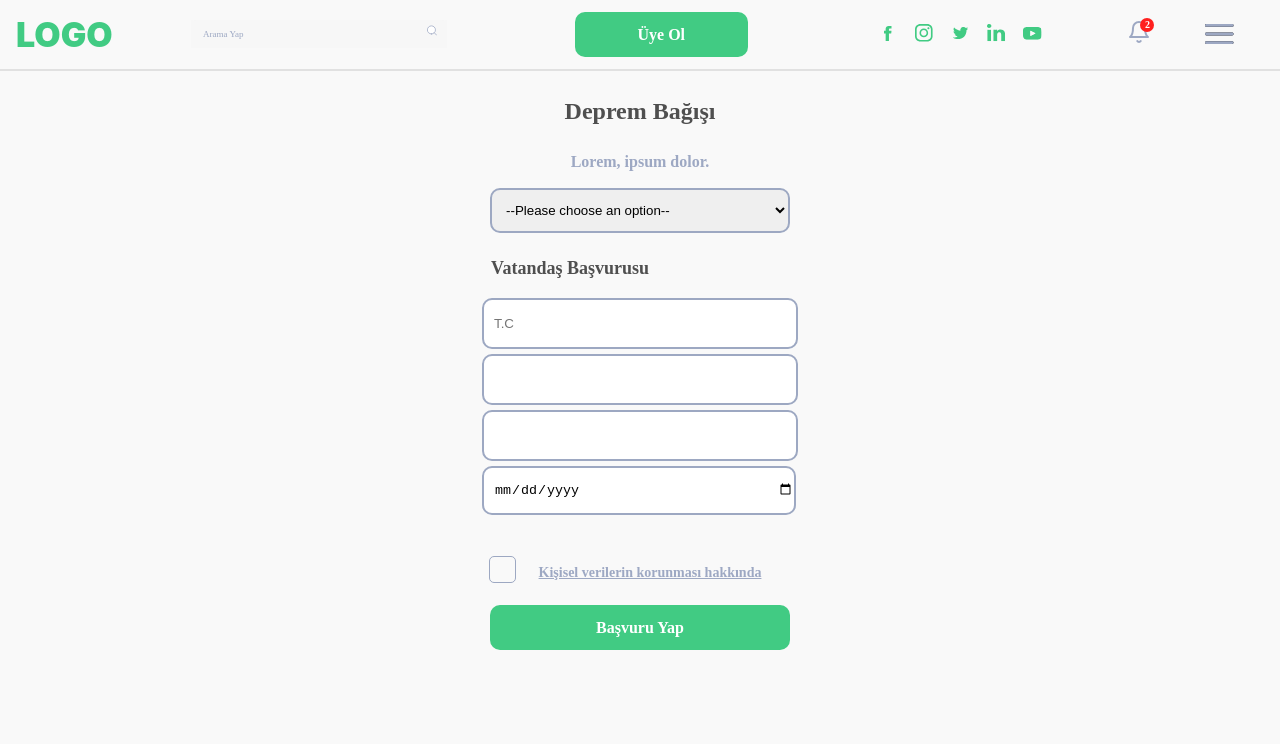
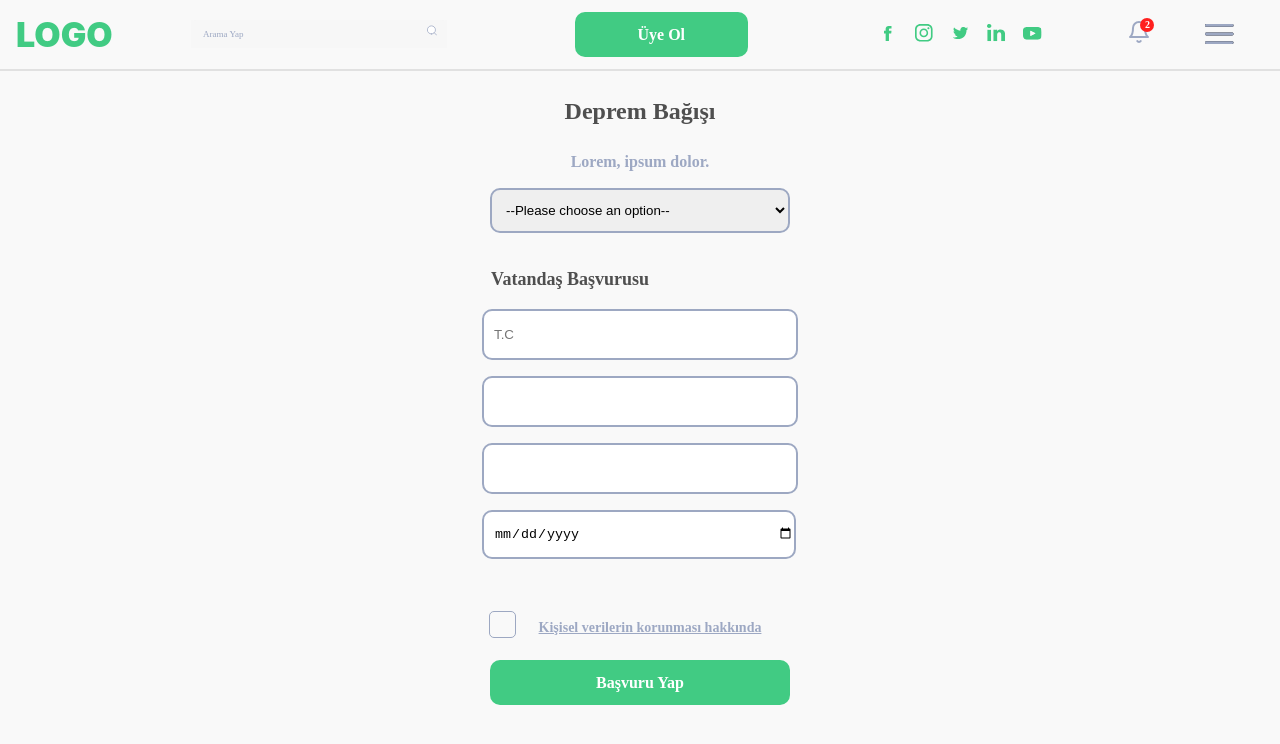
Before and after one commit to ercanakalar/izmir-inovasyon-assessment, a React (Create React App) app: page /dashboard in a window 1280 px wide. Shown: the top 744 px of the page. Built offline with nearby package versions, Linux system fonts and the light colour scheme.

Commit message:
input-margin

```diff
--- a/src/components/select-element/select.css
+++ b/src/components/select-element/select.css
@@ -4,6 +4,7 @@
   height: 45px;
   border: 2px solid #9da8c2;
   border-radius: 10px;
+  margin-bottom: 16px;
 }
 .item-input-text {
   font-family: "Izmir";
--- a/src/features/dashboard/apply/citizenApply.css
+++ b/src/features/dashboard/apply/citizenApply.css
@@ -29,7 +29,7 @@
   height: 45px;
   border: 2px solid #9da8c2;
   border-radius: 10px;
-  margin-bottom: 5px;
+  margin-bottom: 16px;
   padding-left: 10px;
 }
 .input::-webkit-outer-spin-button,
```
